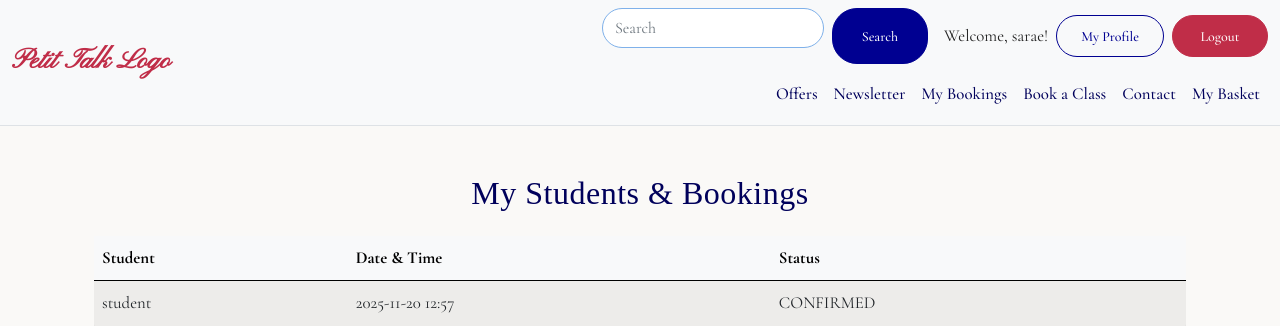
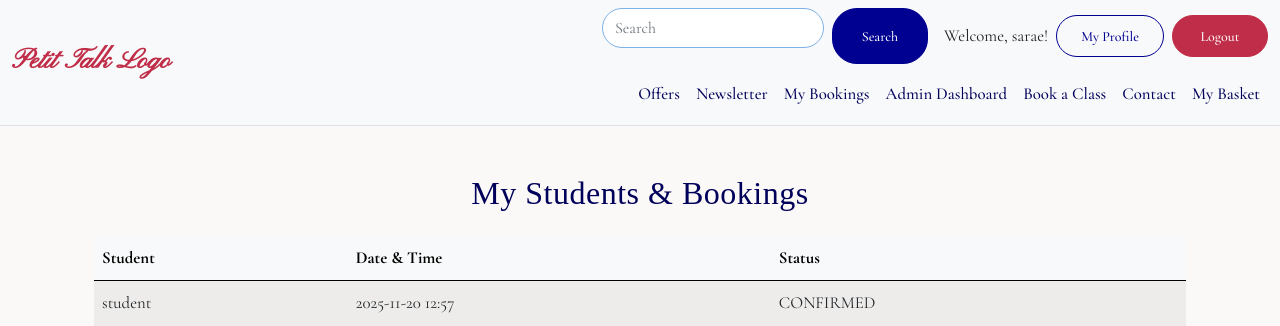
Before and after one commit to saraelizalde/petit-talk, a Django app: page /bookings/dashboard/teacher/ in a window 1280 px wide. Shown: the top 326 px of the page. Run offline with Django 5.2, Linux system fonts and the light colour scheme; a user stored in the database is signed in; data comes from the database, SQL or seed files in the repository; both versions use the stored data as it was after the commit; some libraries are stand-ins or nearby versions; some web fonts are replaced.

Commit message:
Add admin dashboard view, URLs, and template for managing bookings

```diff
--- a/bookings/urls.py
+++ b/bookings/urls.py
@@ -7,4 +7,8 @@ urlpatterns = [
     path("dashboard/teacher/", views.teacher_dashboard, name="teacher_dashboard"),
     path("confirm/<int:booking_id>/", views.confirm_booking, name="confirm_booking"),
     path("decline/<int:booking_id>/", views.decline_booking, name="decline_booking"),
+    path("admin-dashboard/", views.admin_booking_dashboard, name="admin_booking_dashboard"),
+    path("admin/update-status/<int:booking_id>/<str:new_status>/",
+         views.admin_update_booking_status,
+         name="admin_update_booking_status"),
 ]
--- a/bookings/views.py
+++ b/bookings/views.py
@@ -1,5 +1,6 @@
 from django.shortcuts import render, redirect, get_object_or_404
 from django.contrib.auth.decorators import login_required
+from django.contrib.admin.views.decorators import staff_member_required
 from django.contrib import messages
 from django.utils import timezone
 from datetime import timedelta
@@ -80,3 +81,17 @@ def decline_booking(request, booking_id):
 
     messages.success(request, "Booking declined.")
     return redirect("teacher_dashboard")
+
+@staff_member_required
+def admin_booking_dashboard(request):
+    bookings = Booking.objects.select_related("student", "teacher").order_by("-scheduled_time")
+    return render(request, "bookings/admin_dashboard.html", {"bookings": bookings})
+
+
+@staff_member_required
+def admin_update_booking_status(request, booking_id, new_status):
+    booking = get_object_or_404(Booking, id=booking_id)
+    booking.status = new_status
+    booking.save()
+    messages.success(request, f"Booking status updated to {new_status}.")
+    return redirect("admin_booking_dashboard")
--- a/templates/base.html
+++ b/templates/base.html
@@ -82,12 +82,20 @@
                             <li class="nav-item"><a class="nav-link" href="#">Newsletter</a></li>
                             {% if user.is_authenticated %}
                             {% if user.profile.is_student %}
-                            <li class="nav-item"><a class="nav-link" href="{% url 'student_dashboard' %}">My Bookings</a></li>
+                            <li class="nav-item"><a class="nav-link" href="{% url 'student_dashboard' %}">My
+                                    Bookings</a></li>
                             {% elif user.profile.is_teacher %}
-                            <li class="nav-item"><a class="nav-link" href="{% url 'teacher_dashboard' %}">Teacher Dashboard</a></li>
+                            <li class="nav-item"><a class="nav-link" href="{% url 'teacher_dashboard' %}">Teacher
+                                    Dashboard</a></li>
+                            {% endif %}
+                            {% if user.is_staff %}
+                            <li class="nav-item">
+                                <a class="nav-link" href="{% url 'admin_booking_dashboard' %}">Admin Dashboard</a>
+                            </li>
                             {% endif %}
                             {% endif %}
-                            <li class="nav-item"><a class="nav-link" href="{% url 'book_lesson' %}">Book a Class</a></li>
+                            <li class="nav-item"><a class="nav-link" href="{% url 'book_lesson' %}">Book a Class</a>
+                            </li>
                             <li class="nav-item"><a class="nav-link" href="#">Contact</a></li>
                             <li class="nav-item"><a class="nav-link" href="#">My Basket</a></li>
                         </ul>
```
Also changed, not shown: bookings/templates/bookings/admin_dashboard.html (added, +46 -0 lines), bookings/admin.py (line endings or trailing spaces), db.sqlite3.
